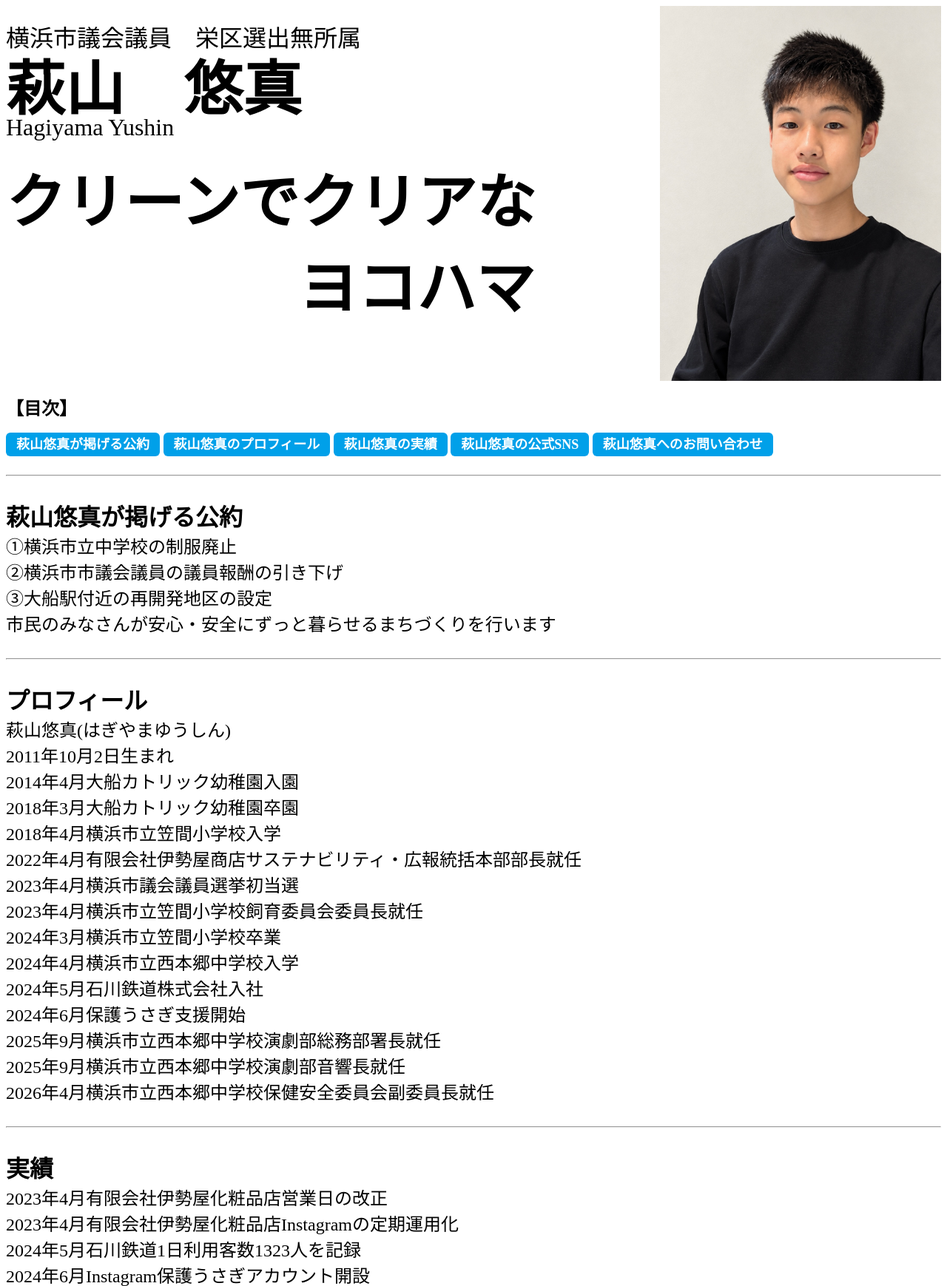
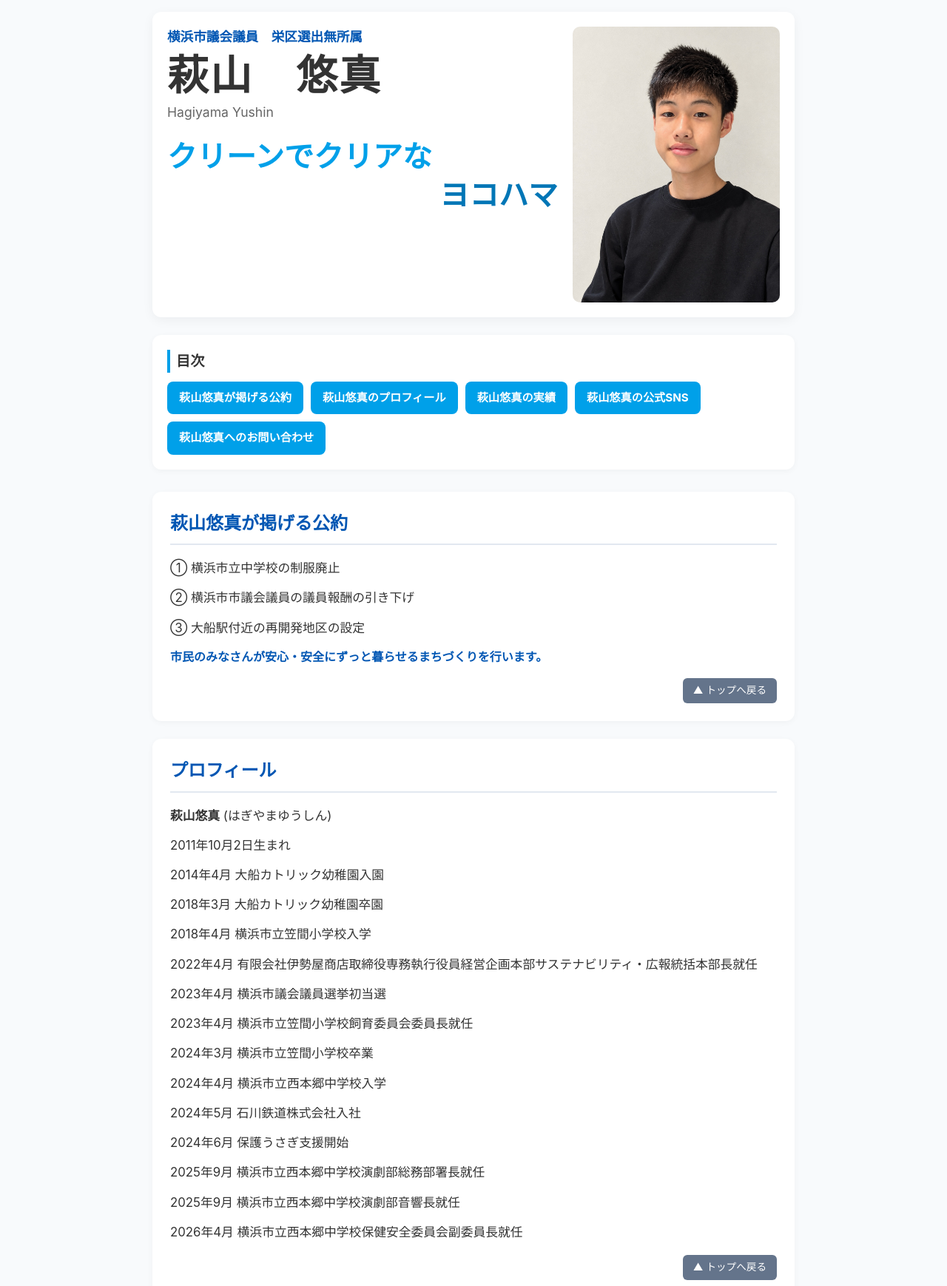
Before and after one commit to y08654858-alt/my-website, a plain HTML site: page index.html in a window 1280 px wide. Shown: the top 1739 px of the page at 74% size. Drawn offline with Linux system fonts and the light colour scheme.

Commit message:
Update index.html

```diff
--- a/index.html
+++ b/index.html
@@ -1,84 +1,345 @@
-<!DOCTYPE html>
+ <!DOCTYPE html>
 <html lang="ja" style="scroll-behavior: smooth;">
 <head>
   <meta charset="UTF-8">
-  <title>萩山悠真 Official Website</title>
+  <meta name="viewport" content="width=device-width, initial-scale=1.0">
+  <meta name="robots" content="noindex,nofollow">
+  <title>萩山悠真 Official Website | 横浜市議会議員（栄区）</title>
+  <style>
+    * {
+      box-sizing: border-box;
+      margin: 0;
+      padding: 0;
+    }
+    body {
+      font-family: -apple-system, BlinkMacSystemFont, "Segoe UI", Roboto, "Helvetica Neue", Arial, sans-serif;
+      color: #333333;
+      line-height: 1.6;
+      background-color: #f8fafc;
+      padding: 16px;
+      max-width: 900px;
+      margin: 0 auto;
+    }
+
+    .hero-container {
+      display: flex;
+      flex-direction: column-reverse;
+      background: #ffffff;
+      padding: 20px;
+      border-radius: 12px;
+      box-shadow: 0 4px 15px rgba(0,0,0,0.05);
+      margin-bottom: 24px;
+    }
+
+    @media (min-width: 640px) {
+      .hero-container {
+        flex-direction: row;
+        justify-content: space-between;
+        align-items: flex-start;
+      }
+    }
+
+    .hero-text {
+      flex: 1;
+    }
+
+    .title-sub {
+      font-size: 1.1rem;
+      font-weight: bold;
+      color: #0056b3;
+      margin-bottom: 8px;
+    }
+
+    .hero-name-ja {
+      font-size: 2.8rem;
+      font-weight: 800;
+      letter-spacing: 2px;
+      line-height: 1.1;
+      margin-bottom: 4px;
+    }
+
+    .hero-name-en {
+      font-size: 1.1rem;
+      color: #666666;
+      margin-bottom: 20px;
+    }
+
+    .catchphrase {
+      font-size: 1.8rem;
+      font-weight: 800;
+      color: #00a0e9;
+      line-height: 1.3;
+      margin-top: 15px;
+    }
+
+    .catchphrase-sub {
+      display: block;
+      text-align: right;
+      color: #0076b6;
+    }
+
+    @media (min-width: 640px) {
+      .hero-name-ja {
+        font-size: 3.5rem;
+      }
+      .catchphrase {
+        font-size: 2.5rem;
+      }
+    }
+
+    .hero-image {
+      width: 100%;
+      max-width: 280px;
+      height: auto;
+      border-radius: 10px;
+      margin: 0 auto 20px auto;
+      object-fit: cover;
+      display: block;
+    }
+
+    @media (min-width: 640px) {
+      .hero-image {
+        margin: 0 0 0 20px;
+      }
+    }
+
+    .nav-section {
+      background: #ffffff;
+      padding: 20px;
+      border-radius: 12px;
+      box-shadow: 0 2px 8px rgba(0,0,0,0.04);
+      margin-bottom: 30px;
+    }
+
+    .nav-title {
+      font-size: 1.2rem;
+      font-weight: bold;
+      margin-bottom: 12px;
+      border-left: 4px solid #00a0e9;
+      padding-left: 8px;
+    }
+
+    .nav-buttons {
+      display: flex;
+      flex-wrap: wrap;
+      gap: 10px;
+    }
+
+    .nav-btn {
+      background-color: #00a0e9;
+      color: #ffffff;
+      padding: 10px 16px;
+      text-decoration: none;
+      border-radius: 8px;
+      font-weight: bold;
+      font-size: 0.95rem;
+      transition: background-color 0.2s, transform 0.1s;
+      display: inline-block;
+      text-align: center;
+      flex: 1 1 calc(50% - 10px);
+    }
+
+    @media (min-width: 640px) {
+      .nav-btn {
+        flex: 0 1 auto;
+      }
+    }
+
+    .nav-btn:hover {
+      background-color: #0080bc;
+    }
+
+    .content-card {
+      background: #ffffff;
+      padding: 24px;
+      border-radius: 12px;
+      box-shadow: 0 2px 8px rgba(0,0,0,0.04);
+      margin-bottom: 24px;
+    }
+
+    .section-title {
+      font-size: 1.5rem;
+      font-weight: bold;
+      color: #0056b3;
+      border-bottom: 2px solid #e2e8f0;
+      padding-bottom: 8px;
+      margin-bottom: 16px;
+    }
+
+    .list-content {
+      font-size: 1.05rem;
+      line-height: 1.8;
+    }
+
+    .list-content li {
+      margin-bottom: 10px;
+      list-style-type: none;
+    }
+
+    .sns-buttons {
+      display: flex;
+      flex-wrap: wrap;
+      gap: 12px;
+      margin-top: 16px;
+    }
+
+    .sns-btn {
+      padding: 12px 20px;
+      color: white;
+      text-decoration: none;
+      border-radius: 8px;
+      font-weight: bold;
+      display: inline-block;
+      flex: 1;
+      min-width: 160px;
+      text-align: center;
+    }
+
+    .btn-x { background-color: #1da1f2; }
+    .btn-insta { background-color: #e1306c; }
+
+    .back-top-wrapper {
+      text-align: right;
+      margin-top: 16px;
+    }
+
+    .back-top-btn {
+      background-color: #64748b;
+      color: #ffffff;
+      padding: 6px 14px;
+      text-decoration: none;
+      border-radius: 6px;
+      font-size: 0.85rem;
+      display: inline-block;
+    }
+
+    footer {
+      text-align: center;
+      padding: 20px 0;
+      font-size: 0.85rem;
+      color: #64748b;
+    }
+  </style>
 </head>
 
 <body>
-<img src="profile.png.jpg" width="380" style="float: right; margin-left: 20px;">
-<br>
-<font size=6>横浜市議会議員　栄区選出無所属</font><br><br>
-<font style="font-size:80px; line-height: 0.8;"><b>萩山　悠真</b></font><br>
-<font size=6>Hagiyama Yushin</font><br><br>
-<font style="font-size:80px;"><b>クリーンでクリアな<br>
-<span style="margin-left: 395px;">ヨコハマ</span></b></font><br><br>
 
-<br style="clear: both;"><br>
-<font size=5><b>【目次】</b></font><br><br>
-<font size=4>
-<a href="#kouyaku" style="background-color: #00a0e9; color: white; padding: 6px 14px; text-decoration: none; border-radius: 6px; font-weight: bold;">萩山悠真が掲げる公約</a>
-<a href="#profile" style="background-color: #00a0e9; color: white; padding: 6px 14px; text-decoration: none; border-radius: 6px; font-weight: bold;">萩山悠真のプロフィール</a>
-<a href="#zisseki" style="background-color: #00a0e9; color: white; padding: 6px 14px; text-decoration: none; border-radius: 6px; font-weight: bold;">萩山悠真の実績</a>
-<a href="#koushikisns" style="background-color: #00a0e9; color: white; padding: 6px 14px; text-decoration: none; border-radius: 6px; font-weight: bold;">萩山悠真の公式SNS</a>
-<a href="#contact" style="background-color: #00a0e9; color: white; padding: 6px 14px; text-decoration: none; border-radius: 6px; font-weight: bold;">萩山悠真へのお問い合わせ</a><br>
-<br><hr><br>
+  <header class="hero-container" id="top">
+    <div class="hero-text">
+      <div class="title-sub">横浜市議会議員　栄区選出無所属</div>
+      <h1 class="hero-name-ja">萩山　悠真</h1>
+      <div class="hero-name-en">Hagiyama Yushin</div>
 
-<font id="kouyaku" size=6><b>萩山悠真が掲げる公約</b></font><br>
-<font size=5>①横浜市立中学校の制服廃止<br>
-②横浜市市議会議員の議員報酬の引き下げ<br>
-③大船駅付近の再開発地区の設定<br>
-市民のみなさんが安心・安全にずっと暮らせるまちづくりを行います<br></font>
-<br><hr><br>
+      <div class="catchphrase">
+        クリーンでクリアな<br>
+        <span class="catchphrase-sub">ヨコハマ</span>
+      </div>
+    </div>
 
-<font id="profile" size=6><b>プロフィール</b></font><br>
-<font size=5>萩山悠真(はぎやまゆうしん)<br>
-2011年10月2日生まれ<br>
-2014年4月大船カトリック幼稚園入園<br>
-2018年3月大船カトリック幼稚園卒園<br>
-2018年4月横浜市立笠間小学校入学<br>
-2022年4月有限会社伊勢屋商店サステナビリティ・広報統括本部部長就任<br>
-2023年4月横浜市議会議員選挙初当選<br>
-2023年4月横浜市立笠間小学校飼育委員会委員長就任<br>
-2024年3月横浜市立笠間小学校卒業<br>
-2024年4月横浜市立西本郷中学校入学<br>
-2024年5月石川鉄道株式会社入社<br>
-2024年6月保護うさぎ支援開始<br>
-2025年9月横浜市立西本郷中学校演劇部総務部署長就任<br>
-2025年9月横浜市立西本郷中学校演劇部音響長就任<br>
-2026年4月横浜市立西本郷中学校保健安全委員会副委員長就任<br></font>
-<br><hr><br>
+    <img src="profile.png.jpg" alt="萩山悠真 プロフィール写真" class="hero-image" onerror="this.onerror=null; this.src='profile.png';">
+  </header>
 
-<font id="zisseki" size=6><b>実績</b></font><br>
-<font size=5>2023年4月有限会社伊勢屋化粧品店営業日の改正<br>
-2023年4月有限会社伊勢屋化粧品店Instagramの定期運用化<br>
-2024年5月石川鉄道1日利用客数1323人を記録<br>
-2024年6月Instagram保護うさぎアカウント開設<br>
-2024年8月第33回中部地区横浜市中学校演劇発表会優秀賞　作品名花咲く庭を<br>
-2025年12月第33回横浜市中学校演劇ジュニアコンテスト優秀賞　作品名エールの時間<br>
-2025年8月第34回中部地区横浜市中学校演劇発表会優秀賞　作品名学校の片隅で数式を叫ぶ<br>
-2025年12月第34回横浜市中学校演劇ジュニアコンテスト優秀賞　作品名秋空パッチワーク<br>
-2026年8月第35回中部地区横浜市中学校演劇発表会優秀賞　作品名AI生徒<br>
-2026年9月Instagram保護うさぎアカウント最高再生数4万回突破<br>
-<br><hr><br>
+  <nav class="nav-section">
+    <div class="nav-title">目次</div>
+    <div class="nav-buttons">
+      <a href="#kouyaku" class="nav-btn">萩山悠真が掲げる公約</a>
+      <a href="#profile" class="nav-btn">萩山悠真のプロフィール</a>
+      <a href="#zisseki" class="nav-btn">萩山悠真の実績</a>
+      <a href="#koushikisns" class="nav-btn">萩山悠真の公式SNS</a>
+      <a href="#contact" class="nav-btn">萩山悠真へのお問い合わせ</a>
+    </div>
+  </nav>
 
-<font id="koushikisns" size=6><b>公式SNS</b></font><br><br>
-<font size=5>日々の活動や最新ニュースは各SNSで発信中！ぜひフォローしてください。</font><br><br>
-<!-- SNSボタン -->
-<a href="https://x.com" style="background-color: #1da1f2; color: white; padding: 8px 16px; text-decoration: none; border-radius: 6px; font-weight: bold;">公式 X (旧Twitter)</a>
-&nbsp;&nbsp;
-<a href="https://instagram.com" style="background-color: #e1306c; color: white; padding: 8px 16px; text-decoration: none; border-radius: 6px; font-weight: bold;">公式 Instagram</a><br>
-<br><hr><br>
+  <section class="content-card" id="kouyaku">
+    <h2 class="section-title">萩山悠真が掲げる公約</h2>
+    <ul class="list-content">
+      <li>① 横浜市立中学校の制服廃止</li>
+      <li>② 横浜市市議会議員の議員報酬の引き下げ</li>
+      <li>③ 大船駅付近の再開発地区の設定</li>
+    </ul>
+    <p style="margin-top: 12px; font-weight: bold; color: #0056b3;">市民のみなさんが安心・安全にずっと暮らせるまちづくりを行います。</p>
 
-<font id="contact" size=6><b>お問い合わせ</b></font><br><br>
-<font size=5>
-ご意見・ご要望をご気軽にお寄せください。お問い合わせは公式SNSのDMでお願い致します。<br>
-萩山悠真政務活動事務所　栄区笠間2丁目20-13 〒247-0006<br>
-事務所へおいでの方も事前にご連絡ください。<br>
-</font>
-<br>
-<a href="#top" style="background-color: #666; color: white; padding: 4px 10px; text-decoration: none; border-radius: 4px; font-size: 14px;">▲ トップへ戻る</a><br>
-<br><hr><br>
-<center><font size=3>© 2026 Hagiyama Yushin All Rights Reserved.</font></center><br>
+    <div class="back-top-wrapper">
+      <a href="#top" class="back-top-btn">▲ トップへ戻る</a>
+    </div>
+  </section>
+
+  <section class="content-card" id="profile">
+    <h2 class="section-title">プロフィール</h2>
+    <ul class="list-content">
+      <li><strong>萩山悠真</strong> (はぎやまゆうしん)</li>
+      <li>2011年10月2日生まれ</li>
+      <li>2014年4月 大船カトリック幼稚園入園</li>
+      <li>2018年3月 大船カトリック幼稚園卒園</li>
+      <li>2018年4月 横浜市立笠間小学校入学</li>
+      <li>2022年4月 有限会社伊勢屋商店取締役専務執行役員経営企画本部サステナビリティ・広報統括本部長就任</li>
+      <li>2023年4月 横浜市議会議員選挙初当選</li>
+      <li>2023年4月 横浜市立笠間小学校飼育委員会委員長就任</li>
+      <li>2024年3月 横浜市立笠間小学校卒業</li>
+      <li>2024年4月 横浜市立西本郷中学校入学</li>
+      <li>2024年5月 石川鉄道株式会社入社</li>
+      <li>2024年6月 保護うさぎ支援開始</li>
+      <li>2025年9月 横浜市立西本郷中学校演劇部総務部署長就任</li>
+      <li>2025年9月 横浜市立西本郷中学校演劇部音響長就任</li>
+      <li>2026年4月 横浜市立西本郷中学校保健安全委員会副委員長就任</li>
+    </ul>
+
+    <div class="back-top-wrapper">
+      <a href="#top" class="back-top-btn">▲ トップへ戻る</a>
+    </div>
+  </section>
+
+  <section class="content-card" id="zisseki">
+    <h2 class="section-title">実績</h2>
+    <ul class="list-content">
+      <li>2023年4月 有限会社伊勢屋化粧品店営業日の改正</li>
+      <li>2023年4月 有限会社伊勢屋化粧品店Instagramの定期運用化</li>
+      <li>2024年5月 石川鉄道1日利用客数1323人を記録</li>
+      <li>2024年6月 Instagram保護うさぎアカウント開設</li>
+      <li>2024年8月 第33回中部地区横浜市中学校演劇発表会優秀賞（作品名：花咲く庭を）</li>
+      <li>2025年12月 第33回横浜市中学校演劇ジュニアコンテスト優秀賞（作品名：エールの時間）</li>
+      <li>2025年8月 第34回中部地区横浜市中学校演劇発表会優秀賞（作品名：学校の片隅で数式を叫ぶ）</li>
+      <li>2025年12月 第34回横浜市中学校演劇ジュニアコンテスト優秀賞（作品名：秋空パッチワーク）</li>
+      <li>2026年8月 第35回中部地区横浜市中学校演劇発表会優秀賞（作品名：AI生徒）</li>
+      <li>2026年9月 Instagram保護うさぎアカウント最高再生数4万回突破</li>
+    </ul>
+
+    <div class="back-top-wrapper">
+      <a href="#top" class="back-top-btn">▲ トップへ戻る</a>
+    </div>
+  </section>
+
+  <section class="content-card" id="koushikisns">
+    <h2 class="section-title">公式SNS</h2>
+    <p>日々の活動や最新ニュースは各SNSで発信中！ぜひフォローしてください。</p>
+
+    <div class="sns-buttons">
+      <a href="https://x.com" target="_blank" class="sns-btn btn-x">公式 X (旧Twitter)</a>
+      <a href="https://instagram.com" target="_blank" class="sns-btn btn-insta">公式 Instagram</a>
+    </div>
+
+    <div class="back-top-wrapper">
+      <a href="#top" class="back-top-btn">▲ トップへ戻る</a>
+    </div>
+  </section>
+
+  <section class="content-card" id="contact">
+    <h2 class="section-title">お問い合わせ</h2>
+    <p>ご意見・ご要望をご気軽にお寄せください。お問い合わせは公式SNSのDMでお願い致します。</p>
+    <div style="margin-top: 12px; background: #f1f5f9; padding: 12px; border-radius: 8px; font-size: 0.95rem;">
+      <strong>萩山悠真政務活動事務所</strong><br>
+      〒247-0006 栄区笠間2丁目20-13<br>
+      <span style="color: #64748b; font-size: 0.85rem;">※事務所へおいでの方も事前にご連絡ください。</span>
+    </div>
+
+    <div class="back-top-wrapper">
+      <a href="#top" class="back-top-btn">▲ トップへ戻る</a>
+    </div>
+  </section>
+
+  <footer>
+    <small>© 2026 Hagiyama Yushin All Rights Reserved.</small>
+  </footer>
+
 </body>
 </html>
```
